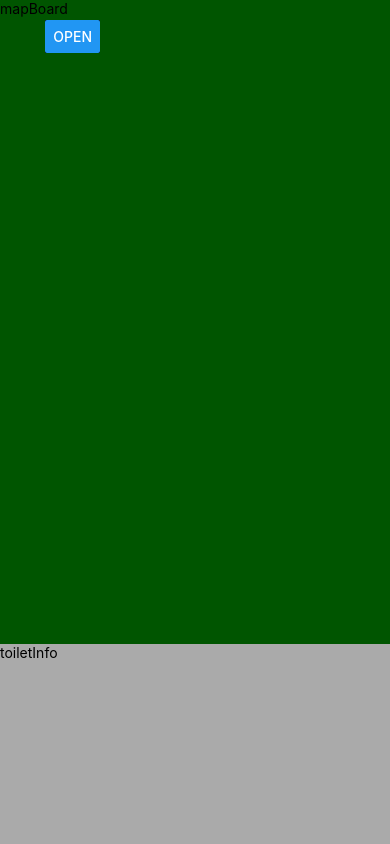
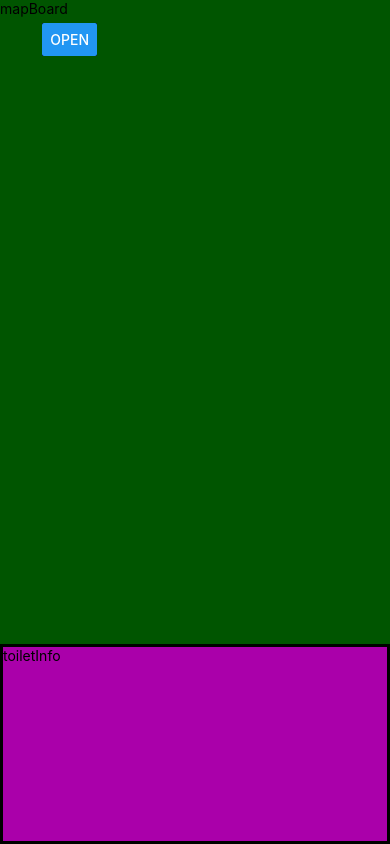
Before and after one commit to loftol/to_fi, a React Native app: screen / in a window 390 px wide. Built offline with nearby package versions, Linux system fonts and the light colour scheme.

Commit message:
common Style

```diff
--- /dev/null
+++ b/src/common/commonStyles.tsx
@@ -0,0 +1,11 @@
+import {StyleSheet} from 'react-native';
+
+const commonStyles = StyleSheet.create({
+  border: {
+    borderWidth: 3,
+    borderColor: '#000',
+    borderStyle: 'solid',
+  },
+});
+
+export default commonStyles;
--- a/src/components/menu/menuContainer.tsx
+++ b/src/components/menu/menuContainer.tsx
@@ -1,6 +1,7 @@
 import React, {useEffect, useRef} from 'react';
 import {Button, View, StyleSheet, Animated} from 'react-native';
 import {useDispatch, useSelector} from 'react-redux';
+import commonStyles from '../../common/commonStyles';
 import {RootState} from '../../common/store';
 import {close, open} from '../../common/isMenuOpenReducer';
 import UserMenu from './userMenu';
@@ -65,6 +66,7 @@ export default function MenuContainer() {
     <Animated.View
       style={{
         ...styles.menuContainer,
+        ...commonStyles.border,
         transform: [{translateX: moveAnim}],
       }}>
       <UserMenu />
--- a/src/components/toilentInfo/toiletInfoContainer.tsx
+++ b/src/components/toilentInfo/toiletInfoContainer.tsx
@@ -1,6 +1,7 @@
 import React from 'react';
 import {View, StyleSheet} from 'react-native';
 import ToiletInfo from './toiletInfo';
+import commonStyles from '../../common/commonStyles';
 // 아래쪽에서 잡아당기면 나오는 화장실 정보 관련 컴포넌트.
 
 const styles = StyleSheet.create({
@@ -10,13 +11,13 @@ const styles = StyleSheet.create({
     left: 0,
     width: '100%',
     height: 200,
-    backgroundColor: '#aaa',
+    backgroundColor: '#a0a',
   },
 });
 
 export default function ToiletInfoContainer() {
   return (
-    <View style={[styles.toiletInfoContainer]}>
+    <View style={[styles.toiletInfoContainer, commonStyles.border]}>
       <ToiletInfo />
     </View>
   );
```
